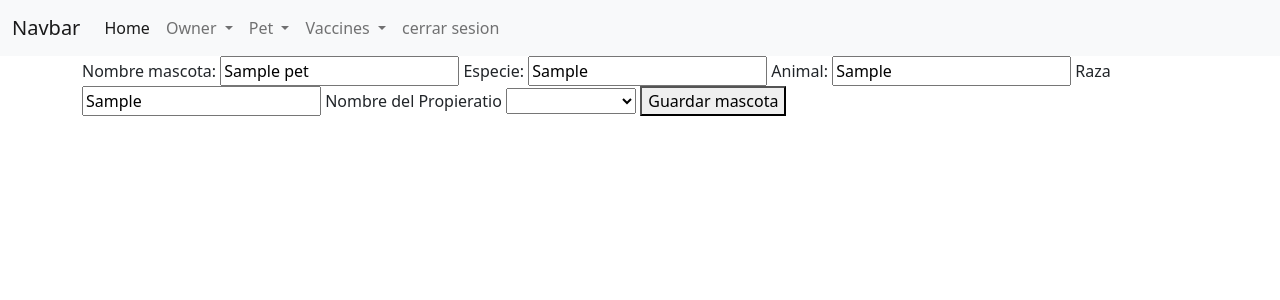
After one commit to perseoq/veterinaria_canseco, a Flask app: page /pet/actualizar/1 in a window 1280 px wide. The commit adds this page. Shown: the top 300 px of the page. Run offline with Flask 2, Linux system fonts and the light colour scheme; a user stored in the database is signed in; tables that the repository leaves empty hold one stand-in row (values such as "Sample post").

Commit message:
no actualiza

```diff
--- a/backend/views.py
+++ b/backend/views.py
@@ -104,3 +104,18 @@ def delete_pet(id):
     db.session.delete(borrar_mascota)
     db.session.commit()
     return redirect(url_for('vet.view_pet'))
+
+@vet.route('/pet/actualizar/<string:id>', methods=['GET', 'POST'])
+@login_required
+def actualizar_pet(id):
+    get_data = Owner.query.all()
+    mascota = Pet.query.get(id)
+    if request.method == 'POST':
+        mascota.nombre = request.form['nom']
+        mascota.especie = request.form['esp']
+        mascota.animal = request.form['ani']
+        mascota.raza = request.form['raz']
+        mascota.id_owner = request.form['ido']
+        db.session.commit()
+        return redirect(url_for('vet.view_owner'))
+    return render_template('vet/pet/actualiza_pet.html', owner_list=get_data, mascota=mascota)
--- /dev/null
+++ b/templates/vet/pet/actualiza_pet.html
@@ -0,0 +1,28 @@
+{% extends 'base_vet.html' %}
+
+{% block title %} Actualiza mascota {% endblock %}
+
+{% block content %}
+
+<form action="{{ url_for('vet.inserta_pet') }}" method="post">
+
+    <label for="">Nombre mascota: </label>
+    <input type="text" name="nom" value="{{ mascota.nombre }}" >
+    <label for="">Especie:</label>
+    <input type="text" name="esp" value="{{ mascota.especie }}" >
+    <label for="">Animal:</label>
+    <input type="text" name="ani" value="{{ mascota.animal }}" >
+    <label for="">Raza</label>
+    <input type="text" name="raz" value="{{ mascota.raza }}" >
+    <label for="">Nombre del Propieratio</label>
+    <select name="ido" id="">
+        <option value="" autofocus></option>
+        {% for owner in owner_list %}
+        <option name="ido" value="{{ owner.id }}">{{ owner.nombre }}</option> <!--owner.id-->
+        {% endfor %}
+    </select>
+    <button type="submit">Guardar mascota</button>
+
+</form>
+
+{% endblock %}
--- a/templates/vet/pet/view_pet.html
+++ b/templates/vet/pet/view_pet.html
@@ -26,7 +26,7 @@
             <td>{{ pet.raza }}</td>
             <td>
                 <a href="{{ url_for('vet.delete_pet', id=pet.id) }}"><button type="submit" class="btn btn-danger">Borrar</button></a>
-                <a href="#"><button type="submit" class="btn btn-success">Editar</button></a>
+                <a href="{{ url_for('vet.actualizar_pet', id=pet.id) }}"><button type="submit" class="btn btn-success">Editar</button></a>
             </td>
         </tr>
         {% endfor %}
```
